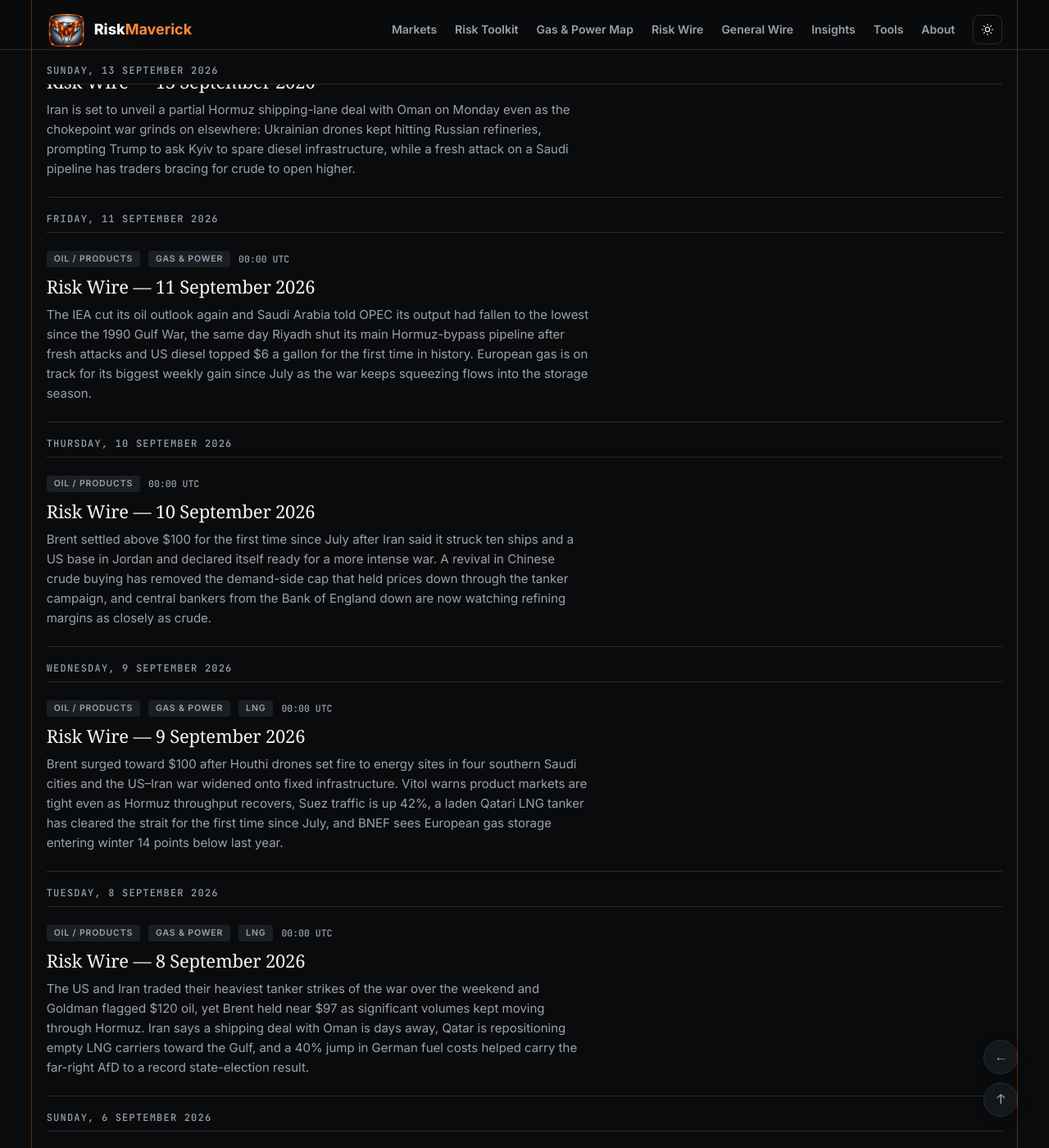
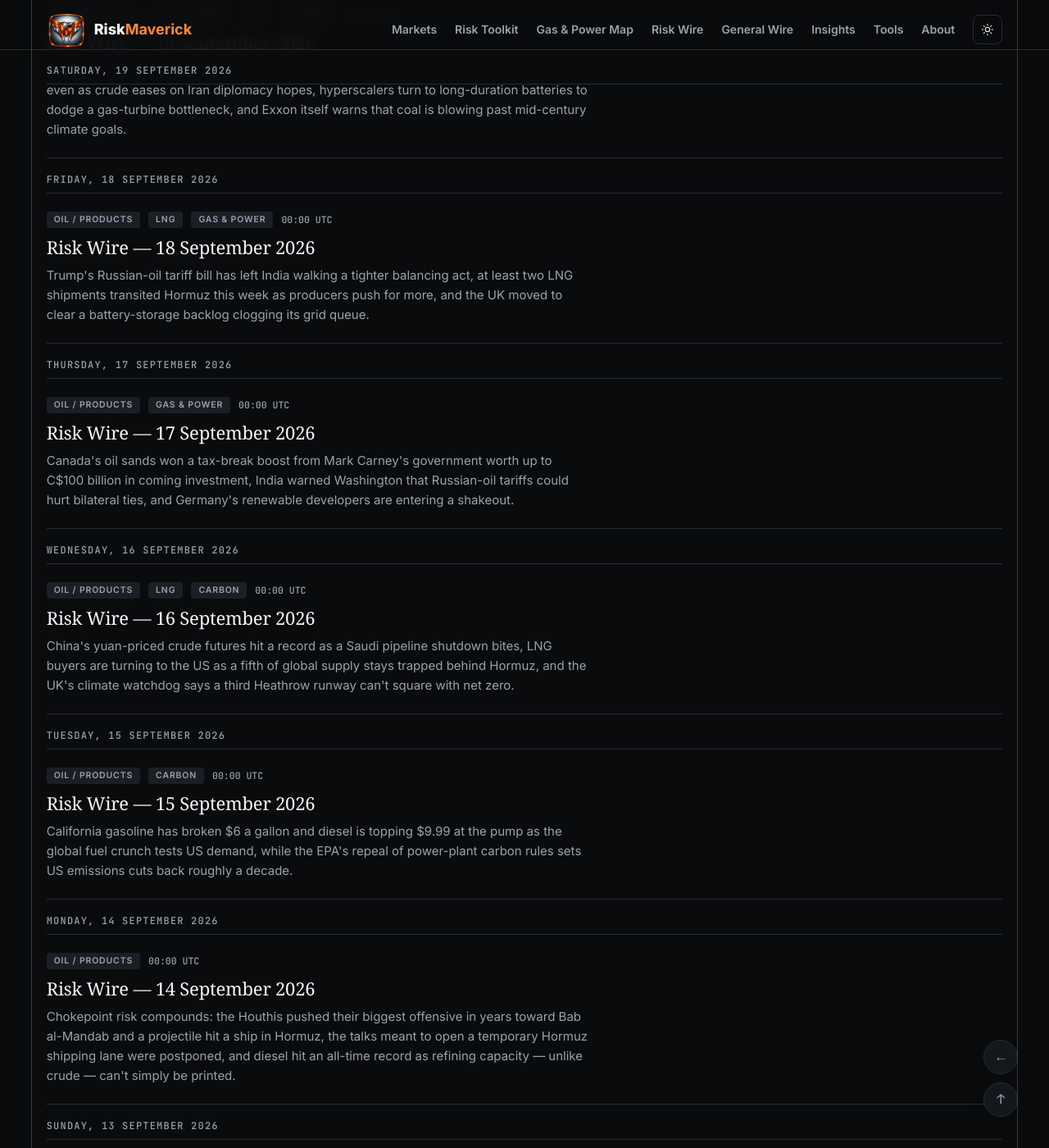
Before and after one commit to maverickrocx/RiskMaverick, a Jekyll site: the page built from news.html, in a window 1280 px wide and 1400 px high, scrolled down 1205 px. Shown: the whole window at 82% size. Built offline with Jekyll 4.4.1, drawn with Linux system fonts in a browser that asks for light colours; some web fonts are replaced; some of the changed text lies outside the part shown.

Commit message:
content(wire): backfill Risk Wire for missing September weekdays
Fills Sep 1, 7, 15-18, 22 and today (23rd), sourced from Bloomberg's
Energy Daily and Green Daily newsletters read via Gmail. General Wire
is out of scope for this backfill. Also refreshes _data/marks.yml for
the current run.

Co-Authored-By: Claude Sonnet 5 <noreply@anthropic.com>

```diff
--- /dev/null
+++ b/_news/2026-09-01.md
@@ -0,0 +1,34 @@
+---
+title: "Risk Wire — 1 September 2026"
+date: 2026-09-01
+sectors: [oil-products, lng, carbon]
+standfirst: "Two supertankers were struck by projectiles transiting the Strait of Hormuz as Iran-US hostilities flared anew, Russia nearly doubled its sanctioned LNG dark fleet, and solar overtook coal as China's top source of power capacity."
+---
+
+## Oil / Products {#oil-products}
+
+*Sourced from Bloomberg's Energy Daily.*
+
+**Two oil supertankers — one Saudi-operated, one linked to the secretive Sinokor shuttle trade — were struck by projectiles transiting the Strait of Hormuz, imperiling a recovery that had restored flows to roughly half prewar levels.** — [Bloomberg](https://www.bloomberg.com/news/articles/2026-09-01/two-oil-supertankers-hit-by-projectiles-in-hormuz-marisks-says)
+
+*Risk lens:* **Bullish (Hormuz war-risk premium)** — renewed strikes on transiting tankers threaten the shuttle-trade flows that have kept a lid on crude prices.
+
+**Trump is framing his deal for a US stake in Venezuela's oil reserves as a win that will lower gasoline prices and replenish depleted stockpiles, but Bloomberg says it's unclear the deal will do either.** — [Bloomberg](https://www.bloomberg.com/news/articles/2026-08-31/trump-s-venezuela-deal-leaves-100-billion-question-unanswered)
+
+*Risk lens:* **Neutral (US reserve rebuild)** — the deal's political framing outruns its near-term supply case, leaving the price-relief story unproven.
+
+## LNG {#lng}
+
+*Sourced from Bloomberg's Energy Daily.*
+
+**Russia has almost doubled the "dark fleet" of tankers ferrying LNG from its US-sanctioned Arctic project in under a year, pushing exports higher despite Western restrictions.** — [Bloomberg](https://www.bloomberg.com/news/articles/2026-09-01/russia-doubles-its-lng-dark-fleet-in-race-to-boost-gas-exports)
+
+*Risk lens:* **Bearish (sanctions enforcement)** — a fast-growing shadow fleet undercuts the supply squeeze Western sanctions on Russian LNG were meant to deliver.
+
+## Carbon {#carbon}
+
+*Sourced from Bloomberg's Energy Daily.*
+
+**Solar panels overtook coal as China's top source of power capacity, a milestone BloombergNEF called a marker of the country's green-energy boom.** — [Bloomberg](https://www.bloomberg.com/news/articles/2026-09-01/solar-surpasses-coal-as-china-s-top-source-of-power-capacity)
+
+*Risk lens:* **Bearish (thermal-coal demand)** — the milestone signals a structural shift in China's generation mix that thins long-run coal and carbon-intensive baseload demand.
--- /dev/null
+++ b/_news/2026-09-07.md
@@ -0,0 +1,34 @@
+---
+title: "Risk Wire — 7 September 2026"
+date: 2026-09-07
+sectors: [oil-products, lng, gas-power]
+standfirst: "Iran and the US traded their largest tanker strikes yet over the weekend, high energy costs helped hand Germany's far-right its best-ever state result, and Spain's renewables lead is running into a battery-storage wall."
+---
+
+## Oil / Products {#oil-products}
+
+*Sourced from Bloomberg's Energy Daily.*
+
+**Iran and the US carried out what appeared to be their largest tit-for-tat tanker strikes yet over the weekend, an escalation that pushed oil prices higher.** — [Bloomberg](https://www.bloomberg.com/news/articles/2026-09-06/iran-says-it-targeted-oil-tankers-in-response-to-us-strikes)
+
+*Risk lens:* **Bullish (front-month crude)** — a fresh round of tit-for-tat tanker strikes reloads the war-risk premium just as flows had shown signs of stabilizing.
+
+**High energy prices — with gasoline and diesel up almost 40% since the Strait of Hormuz closed — helped Germany's Alternative for Germany score its best-ever state election result in Saxony-Anhalt.** — [Bloomberg](https://www.bloomberg.com/news/newsletters/2026-09-07/high-energy-costs-helped-a-german-far-right-party-to-victory)
+
+*Risk lens:* **Bullish (European energy-policy risk)** — a populist party campaigning to end Russia sanctions and extend coal use gaining ground raises the odds of policy volatility around EU energy rules.
+
+## LNG {#lng}
+
+*Sourced from Bloomberg's Energy Daily.*
+
+**Qatari LNG tankers are heading back toward the Persian Gulf, a sign the supplier may be positioning vessels for a resumption of exports through the Strait of Hormuz.** — [Bloomberg](https://www.bloomberg.com/news/articles/2026-09-07/qatar-is-bringing-empty-lng-ships-home-in-possible-export-pivot)
+
+*Risk lens:* **Bearish (JKM front-month)** — a repositioning of empty carriers toward the Gulf is an early signal that chokepoint-constrained supply could start easing.
+
+## Gas & Power {#gas-power}
+
+*Sourced from Bloomberg's Green Daily.*
+
+**Spain's renewables lead — now about 60% of grid electricity — is reaching its limits without a "battery revolution," with installed storage at less than 2% of its 2030 target of 22.5 gigawatts.** — [Bloomberg](https://www.bloomberg.com/news/features/2026-09-06/spain-s-renewable-energy-lead-is-at-risk-without-a-battery-revolution)
+
+*Risk lens:* **Bullish (grid-stability risk)** — a storage shortfall alongside a solar glut leaves the grid exposed to the kind of frequency swings behind last year's Iberian blackout.
--- /dev/null
+++ b/_news/2026-09-15.md
@@ -0,0 +1,26 @@
+---
+title: "Risk Wire — 15 September 2026"
+date: 2026-09-15
+sectors: [oil-products, carbon]
+standfirst: "California gasoline has broken $6 a gallon and diesel is topping $9.99 at the pump as the global fuel crunch tests US demand, while the EPA's repeal of power-plant carbon rules sets US emissions cuts back roughly a decade."
+---
+
+## Oil / Products {#oil-products}
+
+*Sourced from Bloomberg's Energy Daily.*
+
+**California gasoline is above $6 a gallon and diesel has topped $8, with one San Diego station listing trucking fuel at $9.99, as the state's import-dependent supply is squeezed by the global fuel crunch.** — [Bloomberg](https://www.bloomberg.com/news/newsletters/2026-09-15/california-is-test-case-for-us-fuel-demand-as-prices-soar)
+
+*Risk lens:* **Bullish (US West Coast crack spreads)** — a pipeline-isolated market already paying the highest prices in the country has little room to absorb further import curtailment.
+
+**Ukraine said it hit a refinery in Russia's Volga region overnight, a fresh sign the two sides have not honored Trump's claimed energy truce.** — [Bloomberg](https://www.bloomberg.com/news/articles/2026-09-15/ukraine-hits-russia-refinery-despite-trump-s-energy-truce-claim)
+
+*Risk lens:* **Bullish (Russian refined-product exports)** — continued refinery strikes despite a declared truce keep supply disruption risk live rather than retiring it.
+
+## Carbon {#carbon}
+
+*Sourced from Bloomberg's Green Daily.*
+
+**The EPA's repeal of carbon-pollution controls for coal- and gas-fired power plants is set to add roughly 1 gigaton of extra US emissions by 2040, setting back the country's decarbonization trajectory by about a decade, per Energy Innovation.** — [Bloomberg](https://www.bloomberg.com/news/newsletters/2026-09-15/trump-s-u-turns-to-set-back-us-climate-progress-by-a-decade)
+
+*Risk lens:* **Bearish (US carbon compliance costs)** — a federal rollback of this scale reduces near-term compliance pressure on power generators even as it raises long-run policy-reversal risk.
--- /dev/null
+++ b/_news/2026-09-16.md
@@ -0,0 +1,30 @@
+---
+title: "Risk Wire — 16 September 2026"
+date: 2026-09-16
+sectors: [oil-products, lng, carbon]
+standfirst: "China's yuan-priced crude futures hit a record as a Saudi pipeline shutdown bites, LNG buyers are turning to the US as a fifth of global supply stays trapped behind Hormuz, and the UK's climate watchdog says a third Heathrow runway can't square with net zero."
+---
+
+## Oil / Products {#oil-products}
+
+*Sourced from Bloomberg's Energy Daily.*
+
+**China's yuan-priced crude futures rallied to a record as refiners in the largest importing country ramped up purchases and the shutdown of a Saudi pipeline that bypasses Hormuz hurt global supply.** — [Bloomberg](https://www.bloomberg.com/news/articles/2026-09-15/china-s-benchmark-crude-oil-futures-have-never-been-so-expensive)
+
+*Risk lens:* **Bullish (Asian crude benchmarks)** — a domestic pipeline outage layering onto an already Hormuz-constrained market is pushing China's own price signal to fresh highs.
+
+## LNG {#lng}
+
+*Sourced from Bloomberg's Energy Daily.*
+
+**More than six months into the US-Iran war, a fifth of global LNG supply remains trapped inside the Persian Gulf, pushing buyers toward US cargoes even as long-term Henry Hub-linked contracts near $8 per million British thermal units versus a spot price close to $30.** — [Bloomberg](https://www.bloomberg.com/news/newsletters/2026-09-16/lng-buyers-turn-to-us-as-hormuz-crisis-forces-supply-rethink)
+
+*Risk lens:* **Bullish (US LNG contracting pipeline)** — sustained Hormuz-supply entrapment is the structural tailwind pushing Asian and European buyers into long-term US offtake deals.
+
+## Carbon {#carbon}
+
+*Sourced from Bloomberg's Green Daily.*
+
+**The UK's Climate Change Committee said adding a third runway at Heathrow is "not currently compatible" with net zero, estimating a return New York ticket would need to rise by about £400 by 2050 to fund cleaner fuels and carbon capture.** — [Bloomberg](https://www.bloomberg.com/news/articles/2026-09-15/air-fares-must-rise-if-heathrow-adds-a-third-runway-climate-watchdog-says)
+
+*Risk lens:* **Bullish (aviation carbon-compliance costs)** — a watchdog tying airport expansion to mandatory fare-funded abatement signals rising compliance costs across aviation as capacity grows.
--- /dev/null
+++ b/_news/2026-09-17.md
@@ -0,0 +1,26 @@
+---
+title: "Risk Wire — 17 September 2026"
+date: 2026-09-17
+sectors: [oil-products, gas-power]
+standfirst: "Canada's oil sands won a tax-break boost from Mark Carney's government worth up to C$100 billion in coming investment, India warned Washington that Russian-oil tariffs could hurt bilateral ties, and Germany's renewable developers are entering a shakeout."
+---
+
+## Oil / Products {#oil-products}
+
+*Sourced from Bloomberg's Energy Daily.*
+
+**Canada's oil industry won a tax break letting it immediately expense investments, backing an expected C$100 billion ($71.8 billion) in spending over the next decade on production growth, a new west-coast pipeline and carbon capture.** — [Bloomberg](https://www.bloomberg.com/news/newsletters/2026-09-17/canada-s-oil-sands-get-a-boost-from-mark-carney)
+
+*Risk lens:* **Bullish (Canadian heavy-crude supply)** — a rare alignment between Ottawa and the oil sands industry points to durable capacity growth aimed at diversifying away from the US market.
+
+**India warned Washington that a US bill allowing tariffs of up to 100% on buyers of Russian oil could hurt bilateral ties, as its state refiners face the most significant supply uncertainty in months.** — [Bloomberg](https://www.bloomberg.com/news/articles/2026-09-17/india-warns-us-oil-sanctions-bill-could-hurt-bilateral-ties)
+
+*Risk lens:* **Bullish (non-Russian crude premium)** — forcing India to replace a large share of its Russian-linked barrels would tighten the pool of alternative supply available to the market.
+
+## Gas & Power {#gas-power}
+
+*Sourced from Bloomberg's Energy Daily.*
+
+**Germany's renewable-energy developers are entering a shakeout after years of rapid expansion, with worsening project economics pushing a growing number into financial distress.** — [Bloomberg](https://www.bloomberg.com/news/articles/2026-09-17/germany-s-green-power-boom-leaves-developers-fighting-to-survive)
+
+*Risk lens:* **Bearish (German renewables financing)** — a developer shakeout signals tightening project economics that could slow new capacity additions just as power demand keeps climbing.
--- /dev/null
+++ b/_news/2026-09-18.md
@@ -0,0 +1,30 @@
+---
+title: "Risk Wire — 18 September 2026"
+date: 2026-09-18
+sectors: [oil-products, lng, gas-power]
+standfirst: "Trump's Russian-oil tariff bill has left India walking a tighter balancing act, at least two LNG shipments transited Hormuz this week as producers push for more, and the UK moved to clear a battery-storage backlog clogging its grid queue."
+---
+
+## Oil / Products {#oil-products}
+
+*Sourced from Bloomberg's Energy Daily.*
+
+**New US legislation lets Trump impose tariffs of up to 100% on major buyers of Russian oil, including India, which currently sources roughly 40% of its crude from Moscow.** — [Bloomberg](https://www.bloomberg.com/news/newsletters/2026-09-18/donald-trump-just-made-india-s-oil-balancing-act-even-trickier)
+
+*Risk lens:* **Bullish (non-Russian crude premium)** — forcing India to replace up to 40% of its Russian-linked barrels would tighten the pool of alternative supply available to the market.
+
+## LNG {#lng}
+
+*Sourced from Bloomberg's Energy Daily.*
+
+**At least two LNG shipments transited the Strait of Hormuz this week as producers push for more transits through a market still short of supply and facing surging prices.** — [Bloomberg](https://www.bloomberg.com/news/articles/2026-09-18/more-lng-getting-through-hormuz-as-producers-push-for-transits)
+
+*Risk lens:* **Bullish (JKM/TTF basis)** — a modest pickup in transits doesn't retire the chokepoint premium still priced into global LNG.
+
+## Gas & Power {#gas-power}
+
+*Sourced from Bloomberg's Green Daily.*
+
+**The UK's energy watchdog proposed new fees on a ballooning queue of battery-storage projects awaiting grid connections, aiming to squeeze out those unlikely to ever be built.** — [Bloomberg](https://www.bloomberg.com/news/articles/2026-09-17/uk-seeks-to-slap-fees-on-battery-projects-clogging-up-grid-queue)
+
+*Risk lens:* **Neutral (UK grid-connection queue)** — clearing speculative applications should speed real storage capacity online, but the near-term effect is fewer, not faster, connections.
--- /dev/null
+++ b/_news/2026-09-22.md
@@ -0,0 +1,26 @@
+---
+title: "Risk Wire — 22 September 2026"
+date: 2026-09-22
+sectors: [oil-products, carbon]
+standfirst: "Supertanker earnings above $1.2 million a day are trickling down through the whole fleet as Saudi Arabia reopens the Red Sea port of Yanbu, while carbon-removal purchases are on track to fall from a record even as the world blows past the 1.5C target."
+---
+
+## Oil / Products {#oil-products}
+
+*Sourced from Bloomberg's Energy Daily.*
+
+**Very large crude carriers sailing from Saudi Arabia to Asia are now earning more than $1.2 million a day, up from last year's roughly $58,000 average, with the record rates trickling down to smaller Suezmax and Aframax tankers too.** — [Bloomberg](https://www.bloomberg.com/news/newsletters/2026-09-22/record-oil-supertanker-rates-make-waves-for-the-whole-fleet)
+
+*Risk lens:* **Bullish (tanker freight costs)** — record earnings cascading down the fleet are pushing up landed crude costs broadly, not just on the routes running through Hormuz.
+
+**Saudi Aramco informally told several Asian refiners they will soon be able to resume picking up oil from the Red Sea port of Yanbu, where loadings had halted after a pipeline attack.** — [Bloomberg](https://www.bloomberg.com/news/articles/2026-09-22/saudis-tell-asian-refiners-they-can-soon-pick-up-oil-from-yanbu)
+
+*Risk lens:* **Bearish (Red Sea supply premium)** — a resumption at Yanbu would restore a Hormuz-bypass route that had been off-line, easing some of the chokepoint-driven scarcity.
+
+## Carbon {#carbon}
+
+*Sourced from Bloomberg's Green Daily.*
+
+**Carbon removal credit purchases have totaled just 23 million so far this year through mid-August, against 70 million for all of 2025, even as the UN confirms the world is on track to blow past the 1.5C warming target.** — [Bloomberg](https://www.bloomberg.com/news/newsletters/2026-09-22/carbon-removal-falls-short-as-world-blows-past-1-5c-target)
+
+*Risk lens:* **Bearish (carbon-removal credit demand)** — a sharp drop in purchases just as the world needs more large-scale removal points to a widening funding gap for the technology.
--- /dev/null
+++ b/_news/2026-09-23.md
@@ -0,0 +1,18 @@
+---
+title: "Risk Wire — 23 September 2026"
+date: 2026-09-23
+sectors: [oil-products]
+standfirst: "Trump is pushing for a US diesel export ban that Bloomberg says would be a calamity for the global fuel market, even as Saudi Arabia runs tests to restart its East-West pipeline amid signs of progress in US-Iran talks."
+---
+
+## Oil / Products {#oil-products}
+
+*Sourced from Bloomberg's Energy Daily.*
+
+**Trump has confirmed he's pushing for a ban on US diesel exports — the world's largest source of the fuel, with Europe as the top importing region — a move analysts say would starve global markets without solving domestic price problems.** — [Bloomberg](https://www.bloomberg.com/news/newsletters/2026-09-23/a-us-diesel-export-ban-would-be-a-calamity-for-the-market)
+
+*Risk lens:* **Bullish (global diesel/crack spreads)** — removing the world's largest diesel exporter from global trade would starve importing regions like Europe just as refined-product markets are already tight.
+
+**Saudi Arabia is running tests to resume its East-West oil pipeline as the US flagged progress in talks with Iran aimed at ending a war that has disrupted energy markets for almost seven months.** — [Bloomberg](https://www.bloomberg.com/news/articles/2026-09-22/saudi-arabia-running-tests-to-resume-east-west-oil-pipeline)
+
+*Risk lens:* **Bearish (Hormuz war-risk premium)** — a pipeline restart plus diplomatic progress both point toward easing, not tightening, near-term chokepoint-driven supply risk.
```
Also changed, not shown: _data/marks.yml (+15 -15 lines).
